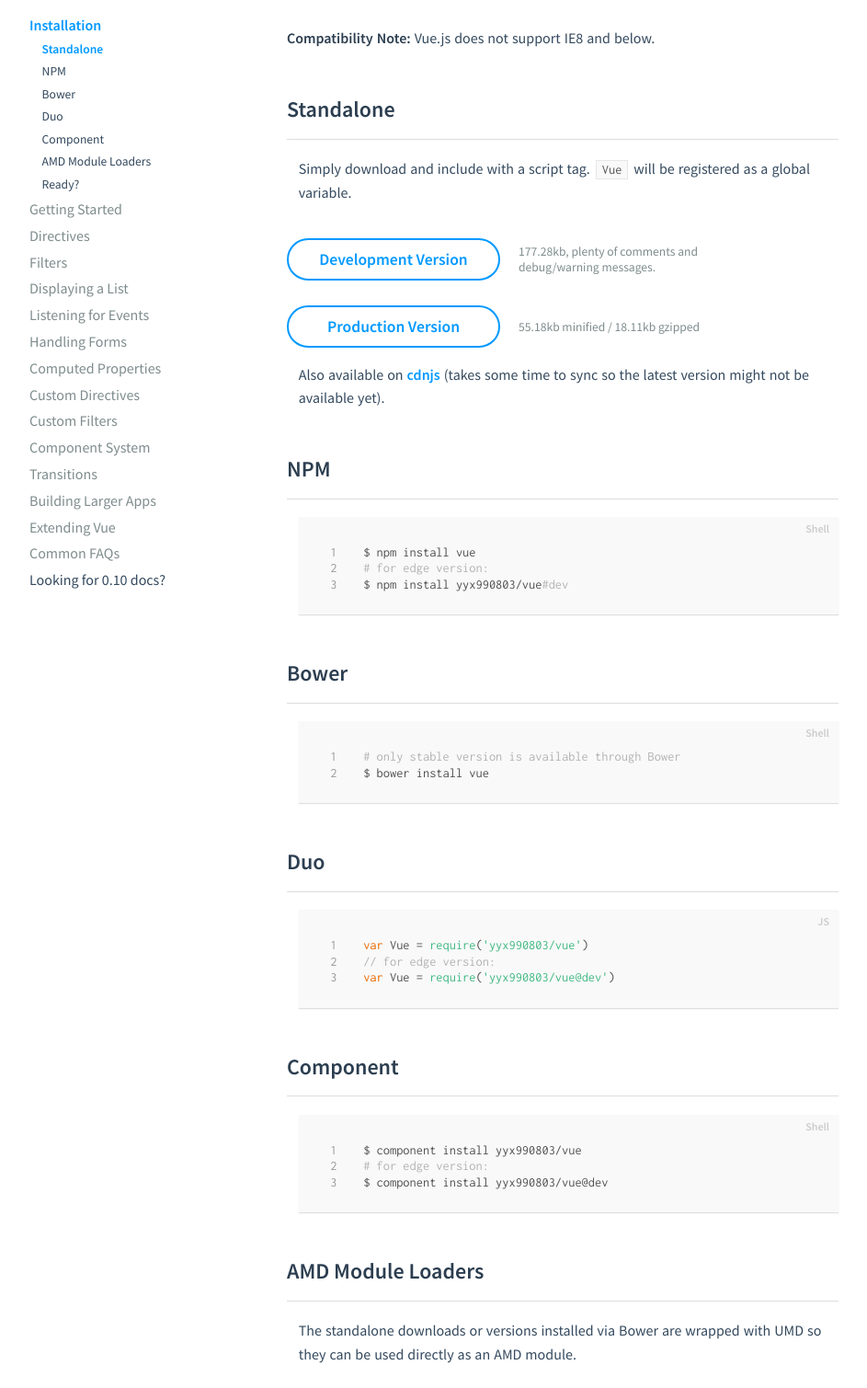
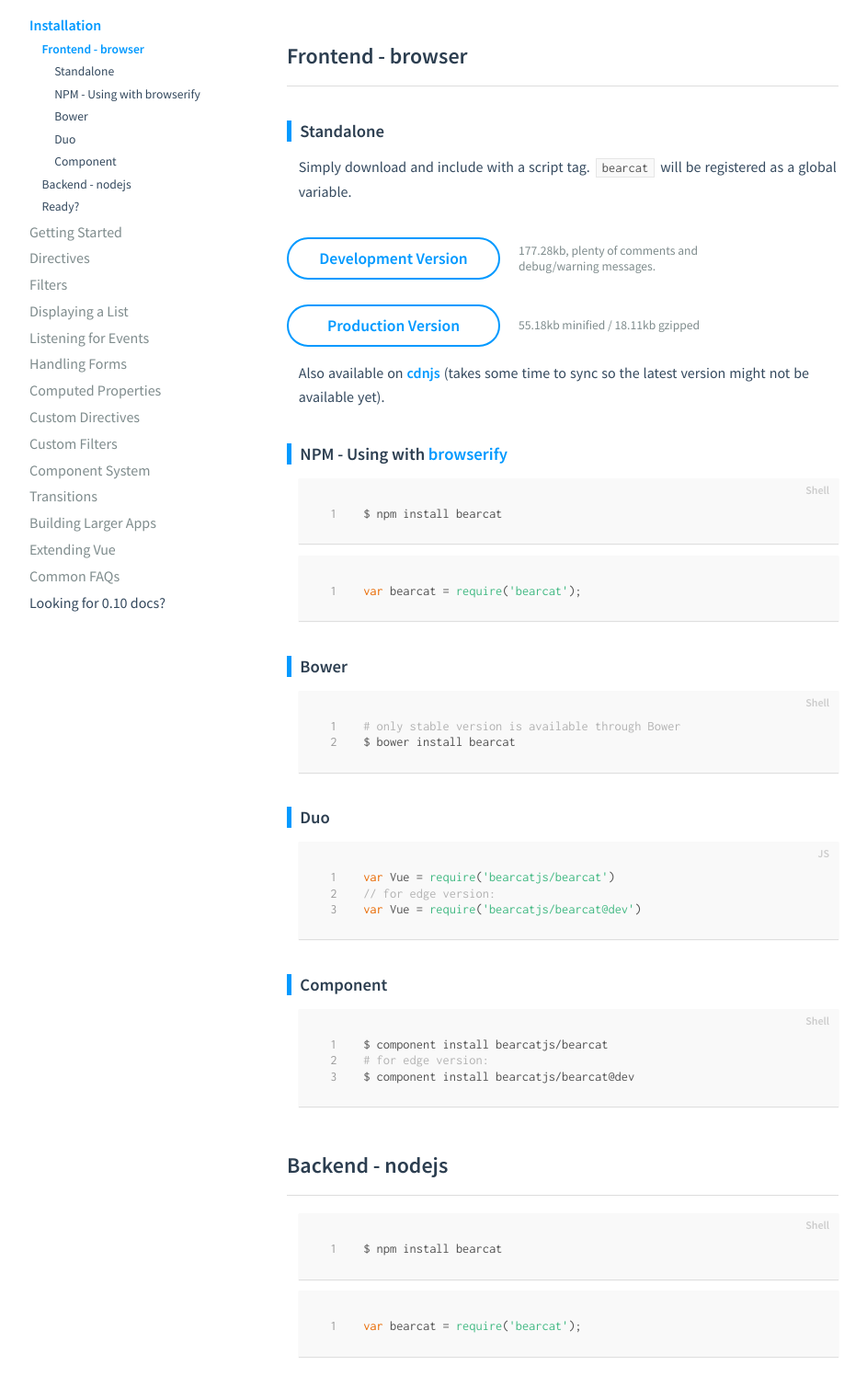
Before and after one commit to fantasyni/fantasyni.github.io, a plain HTML site: page guide/installation.html in a window 1280 px wide. Shown: the part 171-1680 px from the top of the page at 92% size, without its empty margins (28-971 px from the left). Drawn offline with nearby package versions, Linux system fonts and the light colour scheme; a script that the page names is missing.

Commit message:
Site updated: 2014-12-18 23:31:42

```diff
--- a/guide/installation.html
+++ b/guide/installation.html
@@ -112,28 +112,35 @@
     <div id="ad">
         <script async type="text/javascript" src="//cdn.carbonads.com/carbon.js?zoneid=1673&serve=C6AILKT&placement=vuejs" id="_carbonads_js"></script>
     </div>
-    <blockquote>
-<p><strong>Compatibility Note:</strong> Vue.js does not support IE8 and below.</p>
-</blockquote>
-<h2 id="Standalone">Standalone</h2>
-<p>Simply download and include with a script tag. <code>Vue</code> will be registered as a global variable.</p>
-<div id="downloads"><br><a class="button" href="https://raw.github.com/yyx990803/vue/0.11.4/dist/vue.js" download="" target="_blank" rel="external">Development Version</a><span class="light info">177.28kb, plenty of comments and debug/warning messages.</span><br><br><a class="button" href="https://raw.github.com/yyx990803/vue/0.11.4/dist/vue.min.js" download="" target="_blank" rel="external">Production Version</a><span class="light info">55.18kb minified / 18.11kb gzipped</span><br></div>
+    <h2 id="Frontend_-_browser">Frontend - browser</h2>
+<h3 id="Standalone">Standalone</h3>
+<p>Simply download and include with a script tag. <code>bearcat</code> will be registered as a global variable.</p>
+<div id="downloads"><br><a class="button" href="https://raw.github.com/bearcatjs/bearcat/0.3.0/dist/vue.js" download="" target="_blank" rel="external">Development Version</a><span class="light info">177.28kb, plenty of comments and debug/warning messages.</span><br><br><a class="button" href="https://raw.github.com/bearcatjs/bearcat/0.3.0/dist/vue.min.js" download="" target="_blank" rel="external">Production Version</a><span class="light info">55.18kb minified / 18.11kb gzipped</span><br></div>
 
-<p>Also available on <a href="//cdnjs.cloudflare.com/ajax/libs/vue/0.11.4/vue.min.js">cdnjs</a> (takes some time to sync so the latest version might not be available yet).</p>
-<h2 id="NPM">NPM</h2>
-<figure class="highlight bash"><table><tr><td class="gutter"><pre><div class="line">1</div><div class="line">2</div><div class="line">3</div></pre></td><td class="code"><pre><div class="line">$ npm install vue</div><div class="line"><span class="comment"># for edge version:</span></div><div class="line">$ npm install yyx990803/vue<span class="comment">#dev</span></div></pre></td></tr></table></figure>
+<p>Also available on <a href="//cdnjs.cloudflare.com/ajax/libs/vue/0.3.0/vue.min.js">cdnjs</a> (takes some time to sync so the latest version might not be available yet).</p>
+<h3 id="NPM_-_Using_with_browserify">NPM - Using with <a href="https://github.com/substack/node-browserify" target="_blank" rel="external">browserify</a></h3>
+<figure class="highlight bash"><table><tr><td class="gutter"><pre><div class="line">1</div></pre></td><td class="code"><pre><div class="line">$ npm install bearcat</div></pre></td></tr></table></figure>
 
-<h2 id="Bower">Bower</h2>
-<figure class="highlight bash"><table><tr><td class="gutter"><pre><div class="line">1</div><div class="line">2</div></pre></td><td class="code"><pre><div class="line"><span class="comment"># only stable version is available through Bower</span></div><div class="line">$ bower install vue</div></pre></td></tr></table></figure>
 
-<h2 id="Duo">Duo</h2>
-<figure class="highlight js"><table><tr><td class="gutter"><pre><div class="line">1</div><div class="line">2</div><div class="line">3</div></pre></td><td class="code"><pre><div class="line"><span class="keyword">var</span> Vue = <span class="built_in">require</span>(<span class="string">'yyx990803/vue'</span>)</div><div class="line"><span class="comment">// for edge version:</span></div><div class="line"><span class="keyword">var</span> Vue = <span class="built_in">require</span>(<span class="string">'yyx990803/vue@dev'</span>)</div></pre></td></tr></table></figure>
 
-<h2 id="Component">Component</h2>
-<figure class="highlight bash"><table><tr><td class="gutter"><pre><div class="line">1</div><div class="line">2</div><div class="line">3</div></pre></td><td class="code"><pre><div class="line">$ component install yyx990803/vue</div><div class="line"><span class="comment"># for edge version:</span></div><div class="line">$ component install yyx990803/vue@dev</div></pre></td></tr></table></figure>
+<figure class="highlight"><table><tr><td class="gutter"><pre><div class="line">1</div></pre></td><td class="code"><pre><div class="line"><span class="keyword">var</span> bearcat = <span class="built_in">require</span>(<span class="string">'bearcat'</span>);</div></pre></td></tr></table></figure>
 
-<h2 id="AMD_Module_Loaders">AMD Module Loaders</h2>
-<p>The standalone downloads or versions installed via Bower are wrapped with UMD so they can be used directly as an AMD module.</p>
+<h3 id="Bower">Bower</h3>
+<figure class="highlight bash"><table><tr><td class="gutter"><pre><div class="line">1</div><div class="line">2</div></pre></td><td class="code"><pre><div class="line"><span class="comment"># only stable version is available through Bower</span></div><div class="line">$ bower install bearcat</div></pre></td></tr></table></figure>
+
+<h3 id="Duo">Duo</h3>
+<figure class="highlight js"><table><tr><td class="gutter"><pre><div class="line">1</div><div class="line">2</div><div class="line">3</div></pre></td><td class="code"><pre><div class="line"><span class="keyword">var</span> Vue = <span class="built_in">require</span>(<span class="string">'bearcatjs/bearcat'</span>)</div><div class="line"><span class="comment">// for edge version:</span></div><div class="line"><span class="keyword">var</span> Vue = <span class="built_in">require</span>(<span class="string">'bearcatjs/bearcat@dev'</span>)</div></pre></td></tr></table></figure>
+
+<h3 id="Component">Component</h3>
+<figure class="highlight bash"><table><tr><td class="gutter"><pre><div class="line">1</div><div class="line">2</div><div class="line">3</div></pre></td><td class="code"><pre><div class="line">$ component install bearcatjs/bearcat</div><div class="line"><span class="comment"># for edge version:</span></div><div class="line">$ component install bearcatjs/bearcat@dev</div></pre></td></tr></table></figure>
+
+<h2 id="Backend_-_nodejs">Backend - nodejs</h2>
+<figure class="highlight bash"><table><tr><td class="gutter"><pre><div class="line">1</div></pre></td><td class="code"><pre><div class="line">$ npm install bearcat</div></pre></td></tr></table></figure>
+
+
+
+<figure class="highlight"><table><tr><td class="gutter"><pre><div class="line">1</div></pre></td><td class="code"><pre><div class="line"><span class="keyword">var</span> bearcat = <span class="built_in">require</span>(<span class="string">'bearcat'</span>);</div></pre></td></tr></table></figure>
+
 <h2 id="Ready?">Ready?</h2>
 <p><a href="/guide/">Let’s Get Started</a>.</p>
 
```
Also changed, not shown: 2014/03/22/vuejs-010-release/index.html (+2 -2 lines), 2014/07/29/vue-next/index.html (+2 -2 lines), 2014/11/09/vue-011-release/index.html (+2 -2 lines), 2014/12/08/011-component/index.html (+2 -2 lines), guide/index.html (+15 -9 lines), 1 other file.
